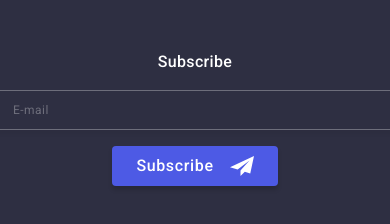
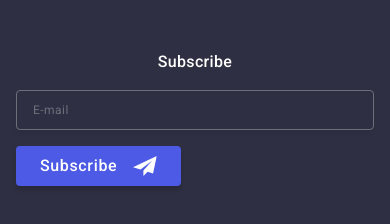
Before and after one commit to OlhaOs/goit-markup-hw-06, a plain HTML site: page index.html in a window 390 px wide. Shown: the part 4916-5140 px from the top of the page. Drawn offline with nearby package versions, Linux system fonts and the light colour scheme.

Commit message:
footer-input

```diff
--- a/css/styles.css
+++ b/css/styles.css
@@ -749,7 +749,7 @@ img {
 
 .footer-form {
   display: flex;
-  flex-wrap: wrap;
+  flex-direction: column;
   justify-content: center;
   gap: 16px;
 }
@@ -761,7 +761,6 @@ img {
 }
 
 .footer-form-input {
-  max-width: 100%;
   width: 398px;
   height: 40px;
   padding-left: 16px;
@@ -776,6 +775,12 @@ img {
   border: 1px solid var(--white-text-bg-color);
   opacity: 0.3;
   box-shadow: 0px 4px 4px 0px rgba(0, 0, 0, 0.15);
+}
+@media only screen and (max-width: 427.98px) {
+  .footer-form-input {
+    max-width: 398px;
+    width: 100%;
+  }
 }
 
 .footer-form-input::placeholder {
@@ -801,7 +806,7 @@ img {
   align-items: center;
   justify-content: center;
 
-  min-width: 165px;
+  width: 165px;
   height: 40px;
   padding-top: 8px;
   padding-bottom: 8px;
@@ -1019,12 +1024,8 @@ img {
   transform: translateX(-50%) translateY(-50%);
   transition: transform 250ms cubic-bezier(0.4, 0, 0.2, 1);
 }
-/* @media only screen and (min-width:428px) and (max-width: 767.98px) {
-  .modal {
-    width: 392px;
-  }
-} */
-@media only screen and  (max-width: 427.98px) {
+
+@media only screen and (max-width: 427.98px) {
   .modal {
     max-width: 392px;
     width: 100%;
```
